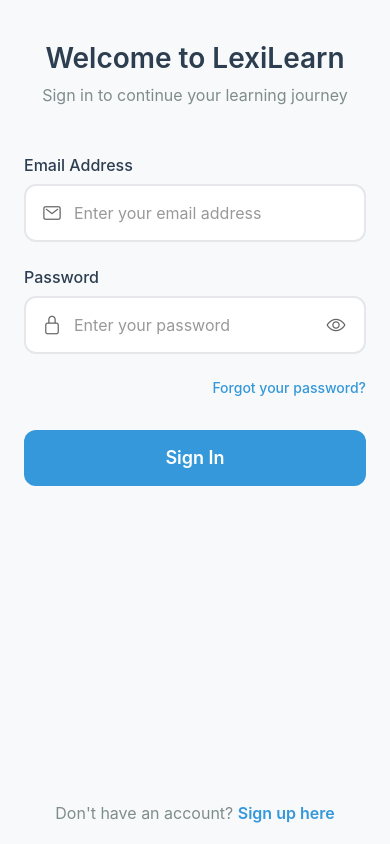
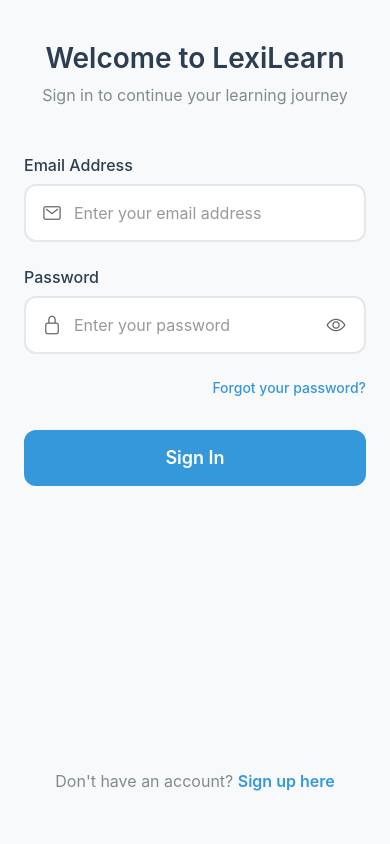
Before and after one commit to fhamyla/LexiLearn, a React Native app: screen / in a window 390 px wide. Built offline with nearby package versions, Linux system fonts and the light colour scheme.

Commit message:
added space bellow sign up button

```diff
--- a/components/LoginScreen.tsx
+++ b/components/LoginScreen.tsx
@@ -217,6 +217,7 @@ const styles = StyleSheet.create({
     justifyContent: 'center',
     alignItems: 'center',
     marginTop: 'auto',
+    marginBottom: 32, // 2rem in px
   },
   signUpText: {
     fontSize: 16,
```
